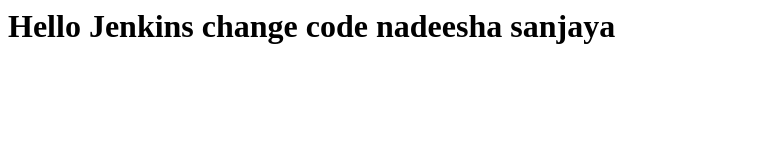
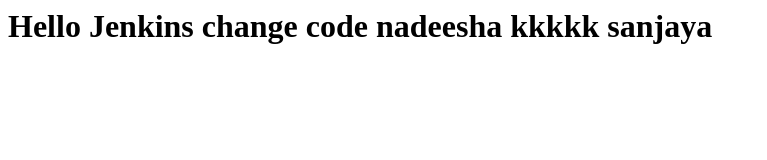
Before and after one commit to Nadeesha321/TestRepo, a plain HTML site: page index.html in a window 1280 px wide. Shown: the whole page, without its empty margins (0-767 px from the left). Drawn offline with Linux system fonts and the light colour scheme.

Commit message:
Update header text in index.html

```diff
--- a/index.html
+++ b/index.html
@@ -1 +1 @@
-<h1>Hello Jenkins change code nadeesha  sanjaya</h1>
+<h1>Hello Jenkins change code nadeesha kkkkk sanjaya</h1>
```
